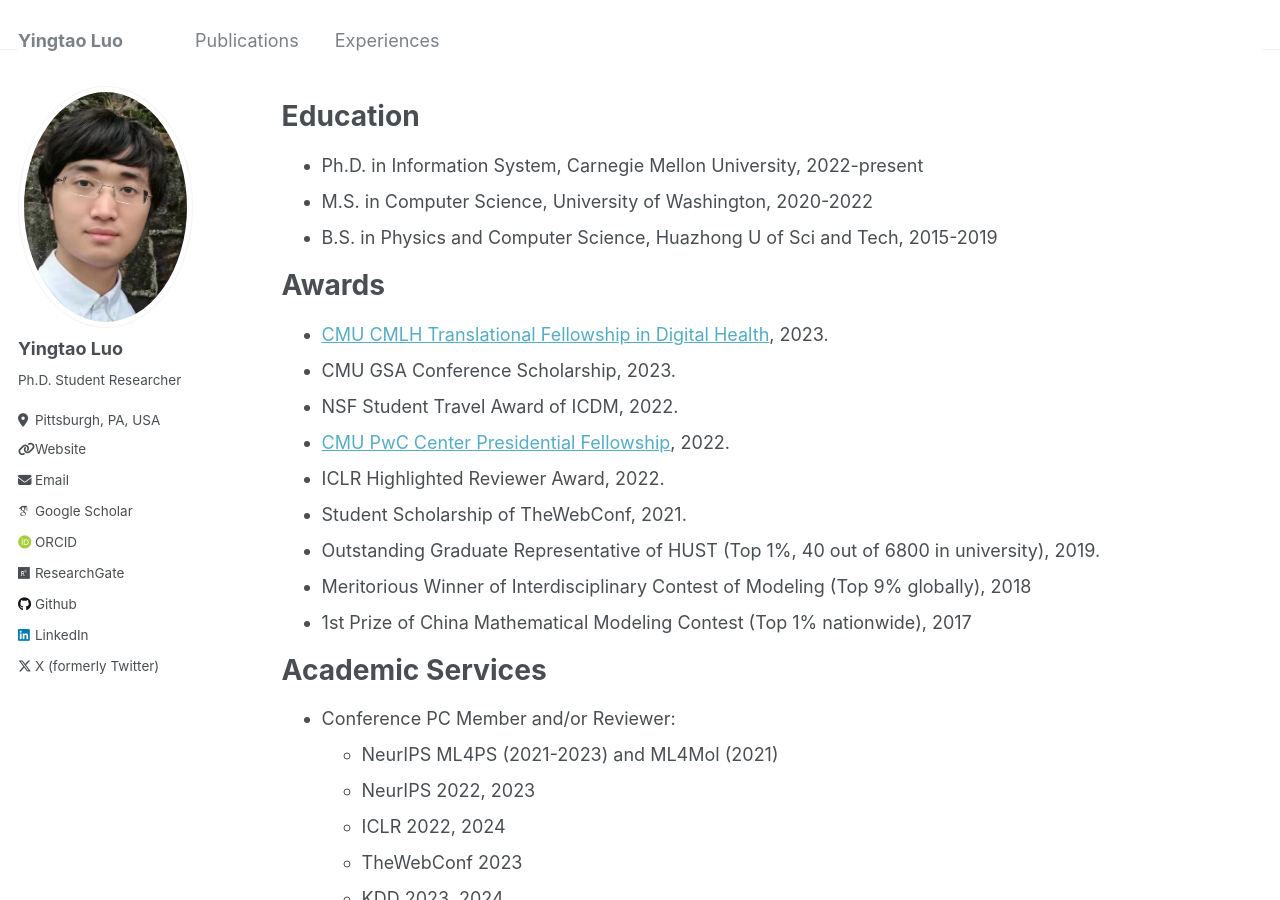
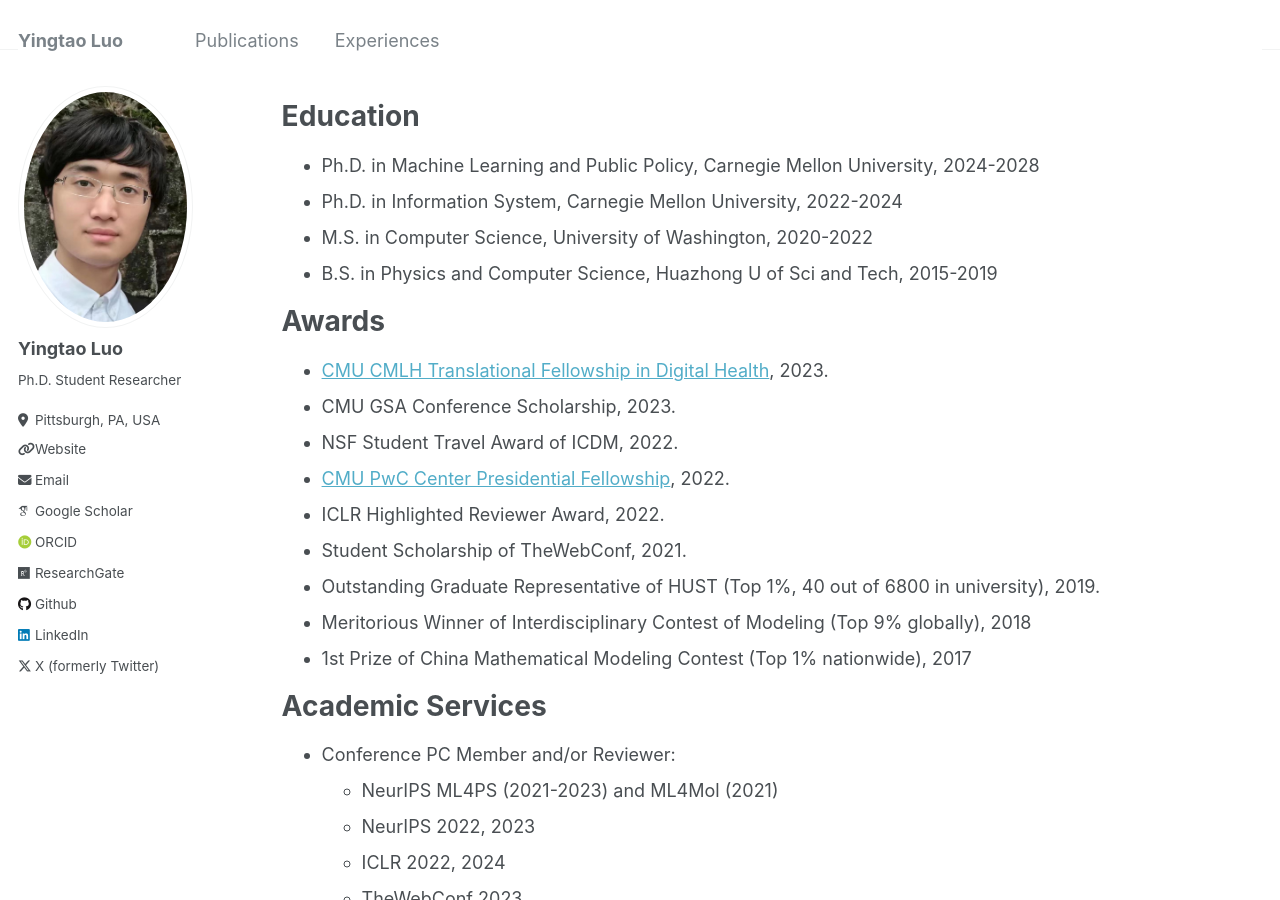
Before and after one commit to yingtaoluo/yingtaoluo.github.io, a Jekyll site: the page built from _pages/experiences.md, in a window 1280 px wide and 900 px high. Built offline with Jekyll 4.4.1, drawn with Linux system fonts in a browser that asks for light colours; some web fonts are replaced.

Commit message:
Update experiences.md

```diff
--- a/_pages/experiences.md
+++ b/_pages/experiences.md
@@ -10,7 +10,8 @@ redirect_from:
 
 Education
 ======
-* Ph.D. in Information System, Carnegie Mellon University, 2022-present
+* Ph.D. in Machine Learning and Public Policy, Carnegie Mellon University, 2024-2028
+* Ph.D. in Information System, Carnegie Mellon University, 2022-2024
 * M.S. in Computer Science, University of Washington, 2020-2022
 * B.S. in Physics and Computer Science, Huazhong U of Sci and Tech, 2015-2019
 
```
